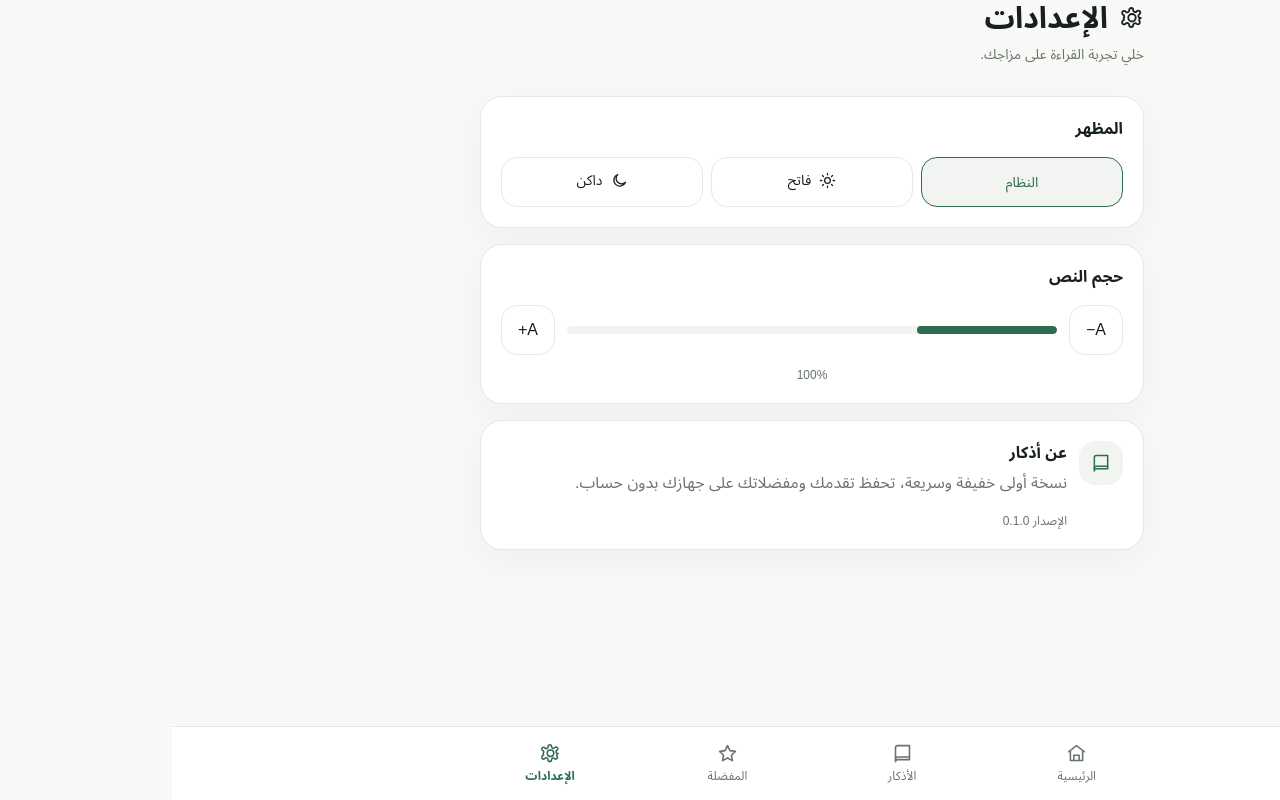
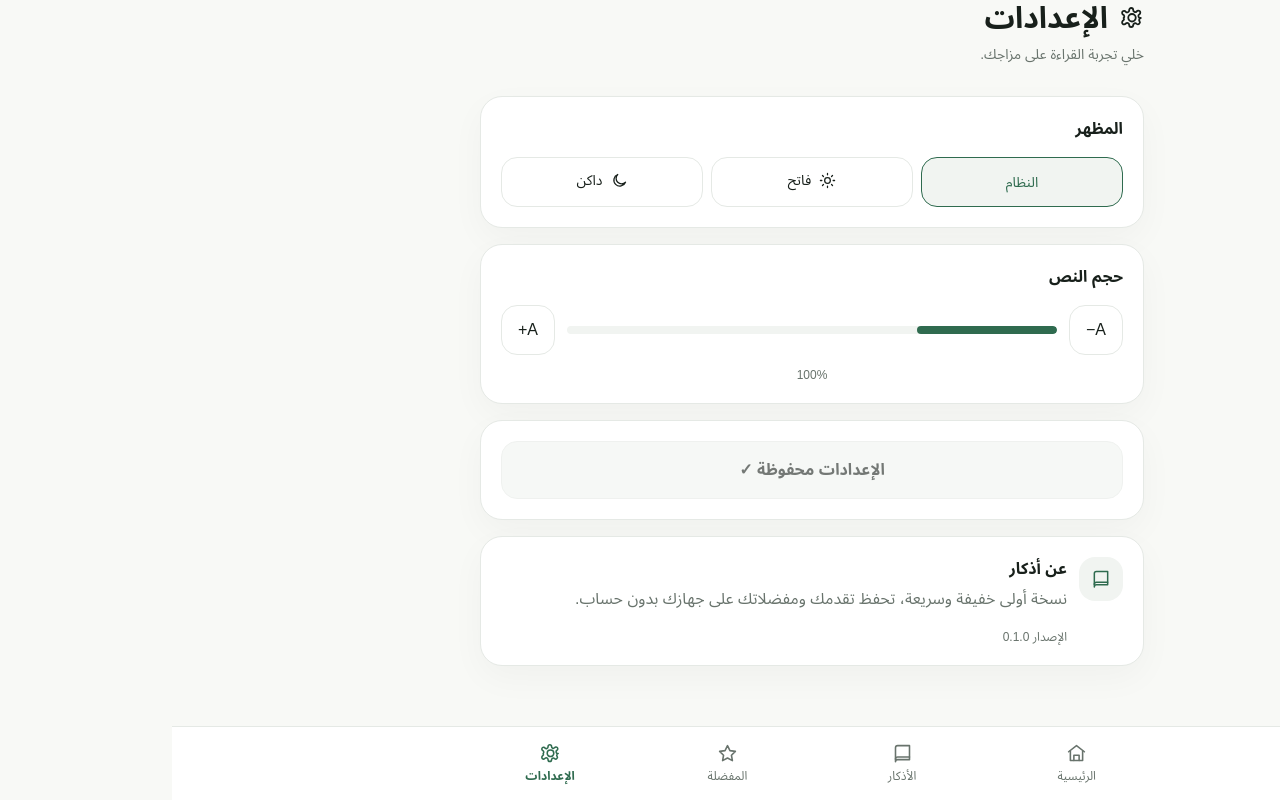
Before and after one commit to ahmedyasserellisi-eng/AZKAR, a Next.js app: page /settings in a window 1280 px wide. Built offline with nearby package versions, Linux system fonts and the light colour scheme.

Commit message:
Refactor SettingsPage for theme and scale management
Refactor SettingsPage to improve theme and scale handling. Added saveSettings function and updated useEffect for initial state.

```diff
--- a/app/settings/page.tsx
+++ b/app/settings/page.tsx
@@ -1,20 +1,208 @@
 "use client";
 
 import { useEffect, useState } from "react";
-import { BookIcon, MoonIcon, SettingsIcon, SunIcon } from "../components/Icons";
-import { getFontScale, getTheme, setFontScale, setTheme } from "@/lib/storage";
+import {
+  BookIcon,
+  MoonIcon,
+  SettingsIcon,
+  SunIcon,
+} from "../components/Icons";
+import {
+  getFontScale,
+  getTheme,
+  setFontScale,
+  setTheme,
+} from "@/lib/storage";
 
 type Theme = "system" | "light" | "dark";
+
+const MIN_SCALE = 0.9;
+const MAX_SCALE = 1.25;
+const STEP = 0.05;
 
 export default function SettingsPage() {
   const [theme, setThemeState] = useState<Theme>("system");
   const [scale, setScale] = useState(1);
-  useEffect(() => { setThemeState(getTheme()); setScale(getFontScale()); }, []);
-  function applyTheme(next: Theme) { setThemeState(next); setTheme(next); const dark = next === "dark" || (next === "system" && window.matchMedia("(prefers-color-scheme: dark)").matches); document.documentElement.classList.toggle("dark", dark); }
-  function applyScale(next: number) { const clamped = Math.min(1.25, Math.max(0.9, Number(next.toFixed(2)))); setScale(clamped); setFontScale(clamped); }
-  return <div className="container-mobile pt-8 sm:pt-12"><div className="mb-8"><div className="mb-2 flex items-center gap-3"><SettingsIcon size={24} /><h1 className="text-3xl font-bold">الإعدادات</h1></div><p className="text-sm text-[var(--muted)]">خلي تجربة القراءة على مزاجك.</p></div><div className="space-y-4">
-    <section className="card p-5"><h2 className="mb-4 font-semibold">المظهر</h2><div className="grid grid-cols-3 gap-2">{(["system", "light", "dark"] as Theme[]).map(t => <button key={t} onClick={() => applyTheme(t)} className={`focus-ring rounded-2xl border px-3 py-3 text-sm ${theme === t ? "border-[var(--primary)] bg-[var(--surface-soft)] text-[var(--primary)]" : ""}`} style={{ borderColor: theme === t ? "var(--primary)" : "var(--border)" }}>{t === "system" ? "النظام" : t === "light" ? <span className="inline-flex items-center gap-2"><SunIcon size={17} />فاتح</span> : <span className="inline-flex items-center gap-2"><MoonIcon size={17} />داكن</span>}</button>)}</div></section>
-    <section className="card p-5"><h2 className="mb-4 font-semibold">حجم النص</h2><div className="flex items-center gap-3"><button onClick={() => applyScale(scale - 0.05)} className="focus-ring rounded-2xl border px-4 py-3" style={{ borderColor: "var(--border)" }}>A−</button><div className="h-2 flex-1 overflow-hidden rounded-full progress-track"><div className="progress-fill h-full rounded-full" style={{ width: `${((scale - 0.9) / 0.35) * 100}%` }} /></div><button onClick={() => applyScale(scale + 0.05)} className="focus-ring rounded-2xl border px-4 py-3" style={{ borderColor: "var(--border)" }}>A+</button></div><p className="mt-3 text-center text-xs text-[var(--muted)]">{Math.round(scale * 100)}%</p></section>
-    <section className="card p-5"><div className="flex items-start gap-3"><div className="rounded-2xl soft p-3 text-[var(--primary)]"><BookIcon /></div><div><h2 className="font-semibold">عن أذكار</h2><p className="mt-1 leading-7 text-[var(--muted)]">نسخة أولى خفيفة وسريعة، تحفظ تقدمك ومفضلاتك على جهازك بدون حساب.</p><p className="mt-4 text-xs text-[var(--muted)]">الإصدار 0.1.0</p></div></div></section>
-  </div></div>;
+  const [saved, setSaved] = useState(true);
+
+  useEffect(() => {
+    const savedTheme = getTheme();
+    const savedScale = getFontScale();
+
+    setThemeState(savedTheme);
+    setScale(savedScale);
+    applyThemePreview(savedTheme);
+  }, []);
+
+  function applyThemePreview(nextTheme: Theme) {
+    const dark =
+      nextTheme === "dark" ||
+      (nextTheme === "system" &&
+        window.matchMedia("(prefers-color-scheme: dark)").matches);
+
+    document.documentElement.classList.toggle("dark", dark);
+  }
+
+  function applyTheme(nextTheme: Theme) {
+    setThemeState(nextTheme);
+    applyThemePreview(nextTheme);
+    setSaved(false);
+  }
+
+  function applyScale(nextScale: number) {
+    const clamped = Math.min(
+      MAX_SCALE,
+      Math.max(MIN_SCALE, Number(nextScale.toFixed(2)))
+    );
+
+    setScale(clamped);
+    setSaved(false);
+  }
+
+  function saveSettings() {
+    setTheme(theme);
+    setFontScale(scale);
+    setSaved(true);
+  }
+
+  const progress =
+    ((scale - MIN_SCALE) / (MAX_SCALE - MIN_SCALE)) * 100;
+
+  return (
+    <div className="container-mobile pt-8 sm:pt-12">
+      <div className="mb-8">
+        <div className="mb-2 flex items-center gap-3">
+          <SettingsIcon size={24} />
+          <h1 className="text-3xl font-bold">الإعدادات</h1>
+        </div>
+
+        <p className="text-sm text-[var(--muted)]">
+          خلي تجربة القراءة على مزاجك.
+        </p>
+      </div>
+
+      <div className="space-y-4">
+        {/* Theme */}
+        <section className="card p-5">
+          <h2 className="mb-4 font-semibold">المظهر</h2>
+
+          <div className="grid grid-cols-3 gap-2">
+            {(["system", "light", "dark"] as Theme[]).map((t) => (
+              <button
+                key={t}
+                onClick={() => applyTheme(t)}
+                className={`focus-ring rounded-2xl border px-3 py-3 text-sm ${
+                  theme === t
+                    ? "border-[var(--primary)] bg-[var(--surface-soft)] text-[var(--primary)]"
+                    : ""
+                }`}
+                style={{
+                  borderColor:
+                    theme === t ? "var(--primary)" : "var(--border)",
+                }}
+              >
+                {t === "system" ? (
+                  "النظام"
+                ) : t === "light" ? (
+                  <span className="inline-flex items-center gap-2">
+                    <SunIcon size={17} />
+                    فاتح
+                  </span>
+                ) : (
+                  <span className="inline-flex items-center gap-2">
+                    <MoonIcon size={17} />
+                    داكن
+                  </span>
+                )}
+              </button>
+            ))}
+          </div>
+        </section>
+
+        {/* Font Size */}
+        <section className="card p-5">
+          <h2 className="mb-4 font-semibold">حجم النص</h2>
+
+          <div className="flex items-center gap-3">
+            <button
+              onClick={() => applyScale(scale - STEP)}
+              disabled={scale <= MIN_SCALE}
+              className="focus-ring rounded-2xl border px-4 py-3 disabled:cursor-not-allowed disabled:opacity-40"
+              style={{ borderColor: "var(--border)" }}
+            >
+              A−
+            </button>
+
+            <div className="h-2 flex-1 overflow-hidden rounded-full progress-track">
+              <div
+                className="progress-fill h-full rounded-full"
+                style={{ width: `${progress}%` }}
+              />
+            </div>
+
+            <button
+              onClick={() => applyScale(scale + STEP)}
+              disabled={scale >= MAX_SCALE}
+              className="focus-ring rounded-2xl border px-4 py-3 disabled:cursor-not-allowed disabled:opacity-40"
+              style={{ borderColor: "var(--border)" }}
+            >
+              A+
+            </button>
+          </div>
+
+          <p className="mt-3 text-center text-xs text-[var(--muted)]">
+            {Math.round(scale * 100)}%
+          </p>
+        </section>
+
+        {/* Save */}
+        <section className="card p-5">
+          <button
+            onClick={saveSettings}
+            disabled={saved}
+            className="focus-ring w-full rounded-2xl px-5 py-4 font-semibold transition disabled:cursor-default disabled:opacity-60"
+            style={{
+              background: saved
+                ? "var(--surface-soft)"
+                : "var(--primary)",
+              color: saved
+                ? "var(--text)"
+                : "white",
+              border: "1px solid var(--border)",
+            }}
+          >
+            {saved ? "الإعدادات محفوظة ✓" : "حفظ الإعدادات"}
+          </button>
+
+          {!saved && (
+            <p className="mt-3 text-center text-xs text-[var(--muted)]">
+              التغييرات لن تُحفظ إلا بعد الضغط على الزر.
+            </p>
+          )}
+        </section>
+
+        {/* About */}
+        <section className="card p-5">
+          <div className="flex items-start gap-3">
+            <div className="rounded-2xl soft p-3 text-[var(--primary)]">
+              <BookIcon />
+            </div>
+
+            <div>
+              <h2 className="font-semibold">عن أذكار</h2>
+
+              <p className="mt-1 leading-7 text-[var(--muted)]">
+                نسخة أولى خفيفة وسريعة، تحفظ تقدمك ومفضلاتك على جهازك بدون
+                حساب.
+              </p>
+
+              <p className="mt-4 text-xs text-[var(--muted)]">
+                الإصدار 0.1.0
+              </p>
+            </div>
+          </div>
+        </section>
+      </div>
+    </div>
+  );
 }
```
